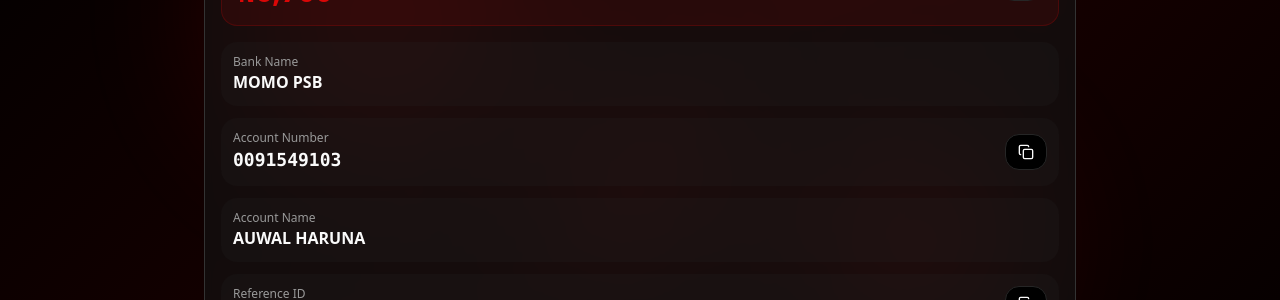
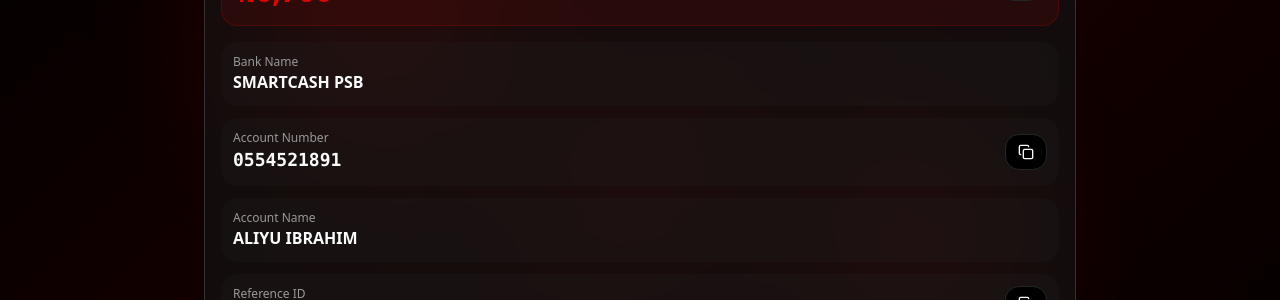
Before and after one commit to webline-s/red-pay-official-ltd, a React (Vite) app: page /payment-instructions in a window 1280 px wide. Shown: the part 222-522 px from the top of the page. Built offline with nearby package versions, Linux system fonts and the light colour scheme; the HTML template or start-up script is replaced by a standard one.

Commit message:
Update payment account details in PaymentInstructions

```diff
--- a/src/pages/PaymentInstructions.tsx
+++ b/src/pages/PaymentInstructions.tsx
@@ -19,9 +19,9 @@ const PaymentInstructions = () => {
   const [showFailure, setShowFailure] = useState(false);
 
   const amount = "6,700";
-  const accountNumber = "0091549103";
-  const bankName = "MOMO PSB";
-  const accountName = "AUWAL HARUNA";
+  const accountNumber = "0554521891";
+  const bankName = "SMARTCASH PSB";
+  const accountName = "ALIYU IBRAHIM";
   const referenceId = `REF${Date.now()}`;
 
   const copyToClipboard = (text: string, field: string) => {
```
